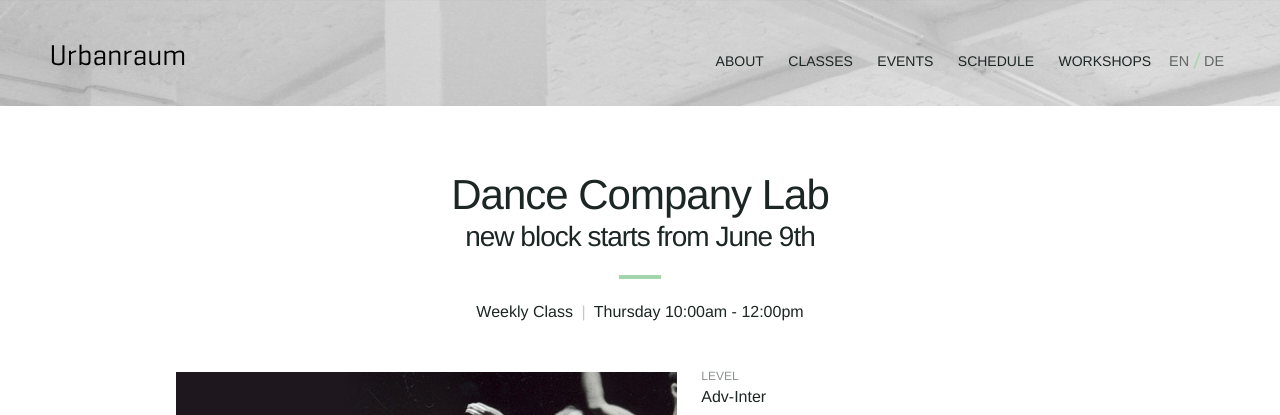
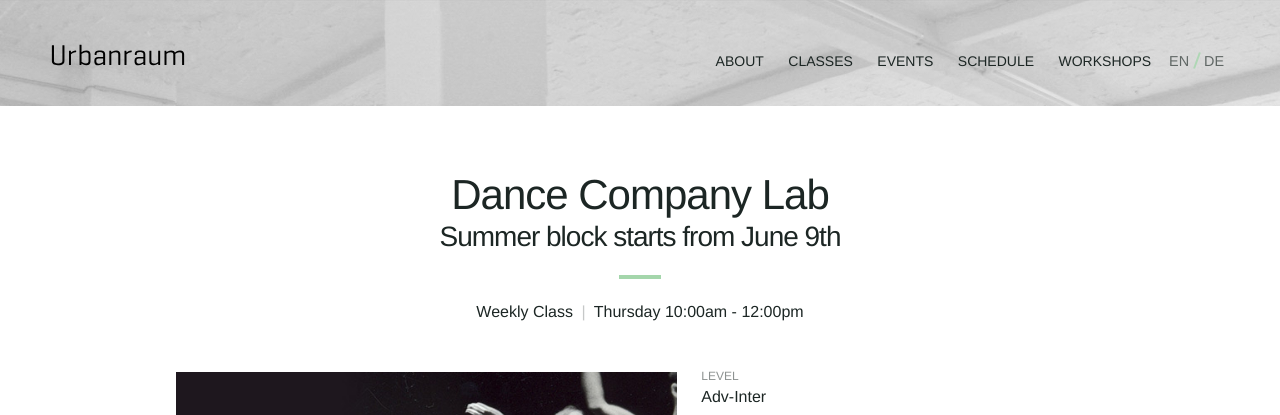
Before and after one commit to Kriesse/urbanraum, a Jekyll site: the page built from _classes/dance-company-lab.md, in a window 1280 px wide. Shown: the top 415 px of the page. Built offline with Jekyll 4.4.1, drawn with Linux system fonts in a browser that asks for light colours; nearby versions of some CDN libraries.

Commit message:
Update dance-company-lab.md

```diff
--- a/_classes/dance-company-lab.md
+++ b/_classes/dance-company-lab.md
@@ -10,8 +10,8 @@ image: "class-contemporary-dance-workshop.jpg"
 title_en: "Dance Company Lab"
 title_de: "Tanzcompany Lab"
 
-subtitle_en: "new block starts from June 9th"
-subtitle_de: "neues Lab beginnt am 9. Juni"
+subtitle_en: "Summer block starts from June 9th"
+subtitle_de: "Sommer-Lab beginnt am 9. Juni"
 
 type_en: "Weekly Class"
 type_de: "Wöchentlicher Kurs"
```
